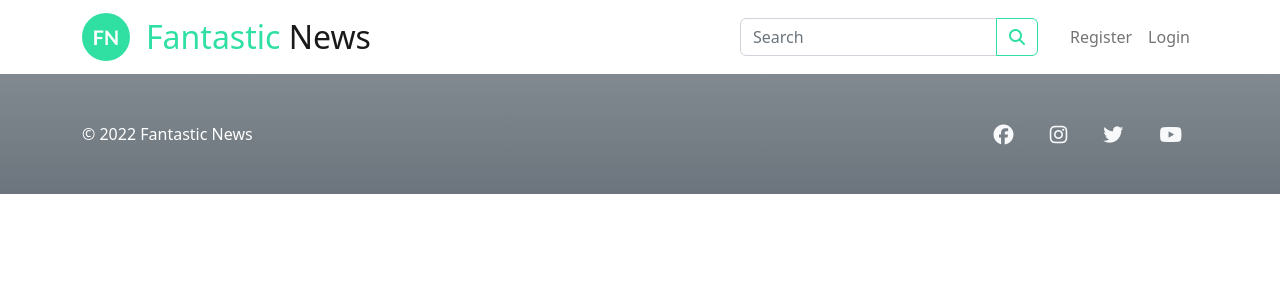
After one commit to Cushione/fantastic-news, a Django app: template templates/base.html in a window 1280 px wide. The commit adds this page. Shown: the top 300 px of the page. Run offline with Django 3.2, Linux system fonts and the light colour scheme; the template is opened without the code that fills it, so the values that code supplies are empty; style sheets or scripts are compiled from the project's sources; some libraries are stand-ins or nearby versions.

Commit message:
Add base template with header and footer

```diff
--- a/static/css/style.scss
+++ b/static/css/style.scss
@@ -1,3 +1,22 @@
 $primary: #2FE0A2;
 
 @import './bootstrap/bootstrap';
+
+.brand-logo {
+    font-size: 2rem;
+
+    &::before {
+        font-size: 1.25rem;
+        content: "FN";
+        font-family: "Lato";
+        align-items: center;
+        display: flex;
+        justify-content: center;
+        background-color: $primary;
+        color: #fff;
+        font-weight: bold;
+        border-radius: 50%;
+        height: 3rem;
+        width: 3rem;
+    }
+}
--- /dev/null
+++ b/templates/base.html
@@ -0,0 +1,39 @@
+{% load compress %}
+{% load static %}
+
+<!DOCTYPE html>
+<html>
+
+<head>
+    <title>Fantastic News</title>
+    <meta name="viewport" content="width=device-width, initial-scale=1" />
+
+    <link rel="preconnect" href="https://fonts.gstatic.com">
+    <link href="https://fonts.googleapis.com/css2?family=Roboto:wght@300&display=swap" rel="stylesheet">
+    <link href="https://fonts.googleapis.com/css2?family=Lato:wght@300;700&display=swap" rel="stylesheet">
+    <script src="https://kit.fontawesome.com/bff7419e74.js" crossorigin="anonymous"></script>
+    <script src="{% static 'js/bootstrap/bootstrap.bundle.min.js' %}">
+    </script>
+    {% compress css %}
+    <link type="text/x-scss" rel="stylesheet" href="{% static 'css/style.scss' %}">
+    {% endcompress %}
+
+</head>
+
+<body class="d-flex flex-column">
+
+    <!-- Header -->
+    {% include "header.html" %}
+
+
+    <main class="flex-shrink-0">
+        {% block content %}
+        <!-- Content Goes here -->
+        {% endblock content %}
+    </main>
+
+    <!-- Footer -->
+    {% include "footer.html" %}
+</body>
+
+</html>
--- /dev/null
+++ b/templates/footer.html
@@ -0,0 +1,11 @@
+<footer class="footer py-5 bg-secondary bg-gradient">
+    <div class="container d-flex justify-content-between">
+        <p class="m-0 text-center text-white">© 2022 Fantastic News</p>
+        <p class="m-0 text-center text-white">
+            <a href="https://www.facebook.com/" class="p-3 link-light"><i class="fa-brands fa-facebook fa-lg"></i></a>
+            <a href="https://www.instagram.com/" class="p-3 link-light"><i class="fa-brands fa-instagram fa-lg"></i></a>
+            <a href="https://www.twitter.com/" class="p-3 link-light"><i class="fa-brands fa-twitter fa-lg"></i></a>
+            <a href="https://www.youtube.com/" class="p-3 link-light"><i class="fa-brands fa-youtube fa-lg"></i></a>
+        </p>
+    </div>
+</footer>
--- /dev/null
+++ b/templates/header.html
@@ -0,0 +1,37 @@
+<nav class="navbar navbar-expand-lg navbar-light bg-white">
+    <div class="container">
+        <a class="navbar-brand brand-logo d-flex align-items-center" href="{% url 'home' %}">
+            <span class="ms-3"><span class="text-primary">Fantastic</span> News</span>
+        </a>
+        <button class="navbar-toggler" type="button" data-bs-toggle="collapse" data-bs-target="#main-navigation"
+            aria-controls="main-navigation" aria-expanded="false" aria-label="Toggle navigation">
+            <span class="navbar-toggler-icon"></span>
+        </button>
+        <div class="collapse navbar-collapse justify-content-end" id="main-navigation">
+            <form class="d-flex" role="search" action="search" method="post">
+                {% csrf_token %}
+                <div class="input-group me-0 me-lg-4">
+                    <input class="form-control" type="search" placeholder="Search" aria-label="Search">
+                    <button class="btn btn-outline-primary" type="submit"><i class="fa-solid fa-magnifying-glass"></i></button>
+                </div>
+            </form>
+            <ul class="navbar-nav mb-2 mb-lg-0">
+                {% if user.is_authenticated %}
+                <li class="nav-item">
+                    {{ user.username }}
+                </li>
+                <li class="nav-item">
+                    <a class="nav-link" href="#">Logout</a>
+                </li>
+                {% else %}
+                <li class="nav-item">
+                    <a class="nav-link" href="#">Register</a>
+                </li>
+                <li class="nav-item">
+                    <a class="nav-link" href="#">Login</a>
+                </li>
+                {% endif %}
+            </ul>
+        </div>
+    </div>
+</nav>
```
